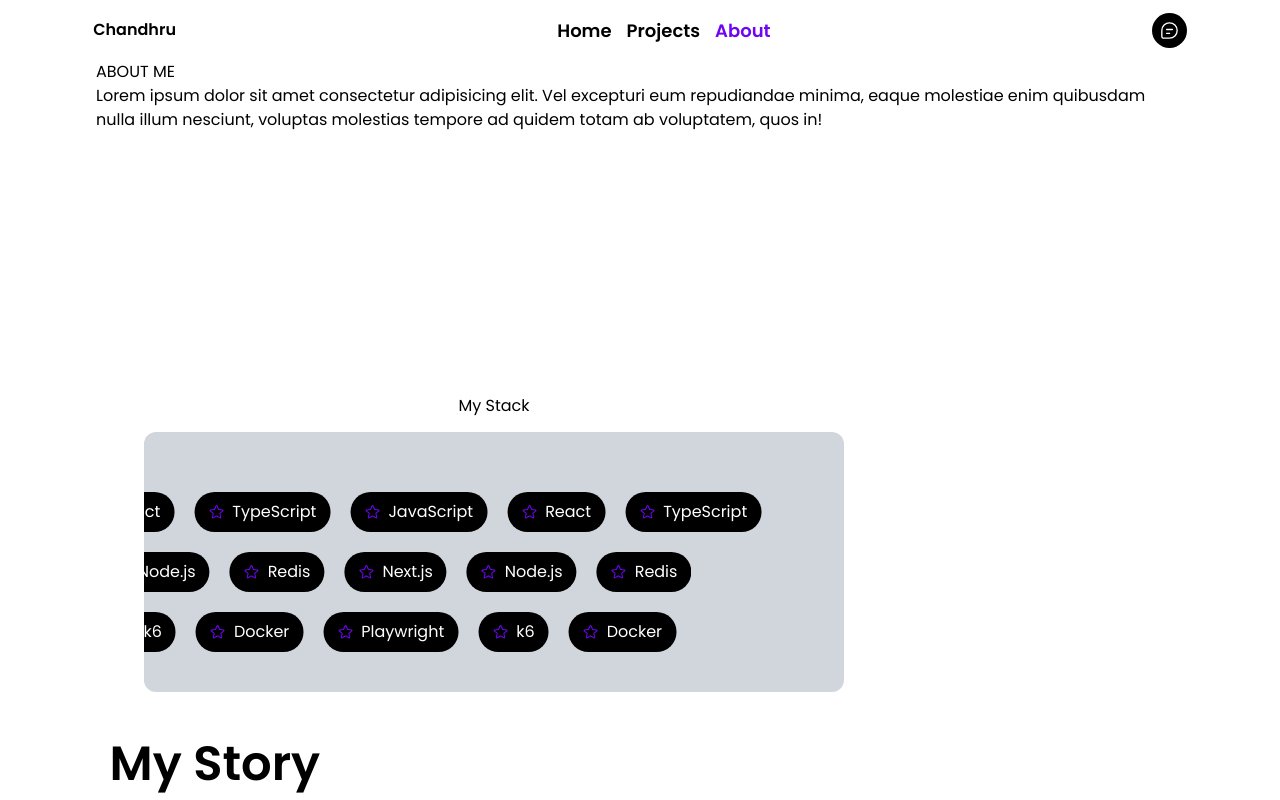
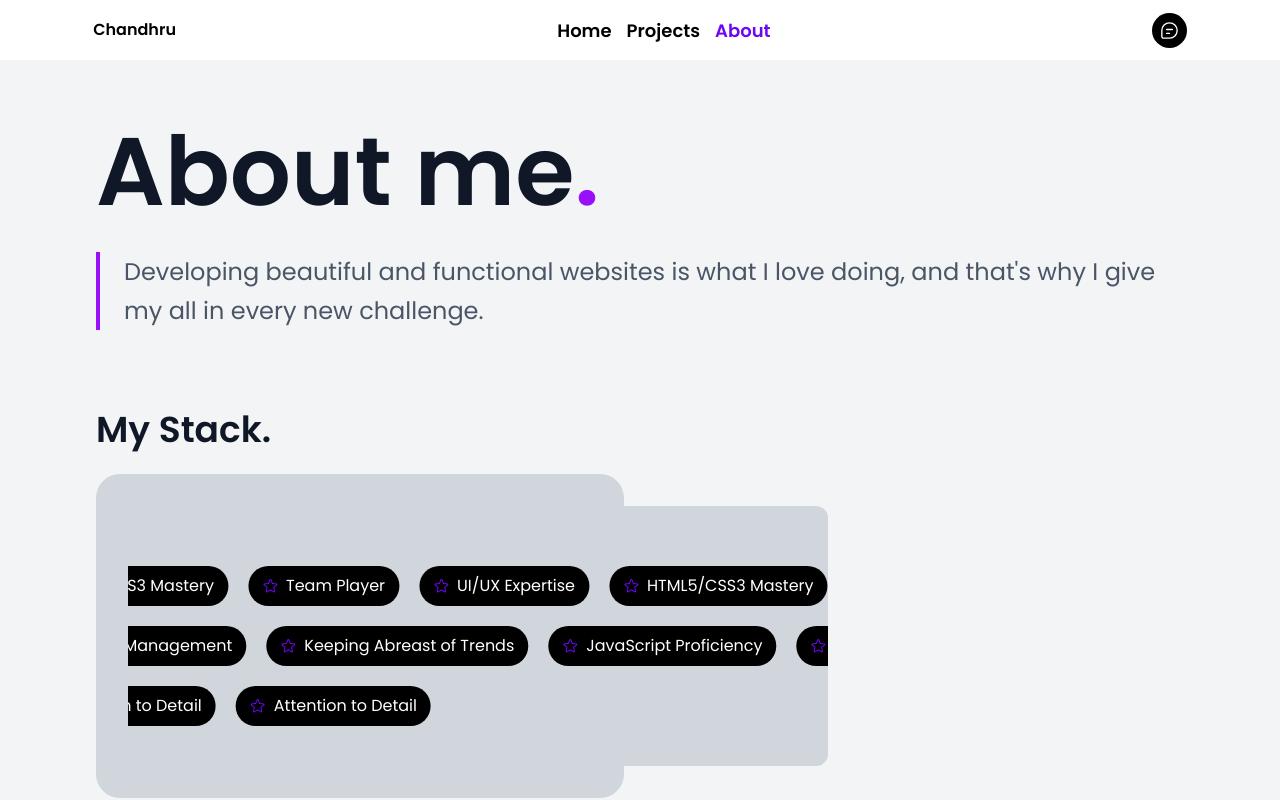
Before and after one commit to chandhru2008/Portfolio, a React (Vite) app: page /about in a window 1280 px wide. Shown: the top 800 px of the page. Built offline with nearby package versions, Linux system fonts and the light colour scheme.

Commit message:
style : added styles in about me section

```diff
--- a/src/Components/Sections/AboutMe.jsx
+++ b/src/Components/Sections/AboutMe.jsx
@@ -7,28 +7,40 @@ function AboutMe() {
     return (
         <>
             <Header />
-            <div className="w-screen h-[100vh] md:h-[90vh] lg:h-[80vh]">
-                <div className="h-80 w-full flex flex-col justify-center items-center">
-                    <div className="w-[85%] h-full">
-                        <h1>ABOUT ME</h1>
-                        <h3>Lorem ipsum dolor sit amet consectetur adipisicing elit. Vel excepturi eum repudiandae minima, eaque molestiae enim quibusdam nulla illum nesciunt, voluptas molestias tempore ad quidem totam ab voluptatem, quos in!</h3>
+            <div className="w-screen min-h-screen bg-gray-100 px-6 md:px-12 lg:px-24 py-16">
+                {/* Hero Section */}
+                <div className="max-w-7xl mx-auto mb-20">
+                    <h1 className="text-6xl md:text-7xl lg:text-8xl font-bold text-gray-900 mb-8">
+                        About me<span className="text-purple-600">.</span>
+                    </h1>
+                    <div className="border-l-4 border-purple-600 pl-6">
+                        <p className="text-xl md:text-2xl text-gray-600 leading-relaxed">
+                            Developing beautiful and functional websites is what I love doing, and that's why I give my all in every new challenge.
+                        </p>
                     </div>
                 </div>
-                <div className="w-[75%] h- flex flex-col gap-3.5 justify-center items-center m-3.5">
-                    <h2>My Stack</h2>
-                    <MyStacks
-                        stacks={[
-                            "JavaScript",
-                            "React",
-                            "TypeScript",
-                            "Next.js",
-                            "Node.js",
-                            "Redis",
-                            "Playwright",
-                            "k6",
-                            "Docker",
-                        ]}
-                    />
+
+                {/* Two Column Section */}
+                <div className="max-w-7xl mx-auto grid grid-cols-1 lg:grid-cols-2 gap-8 mb-20">
+                    {/* My Stack */}
+                    <div>
+                        <h2 className="text-3xl md:text-4xl font-bold text-gray-900 mb-6">
+                            My Stack.
+                        </h2>
+                        <div className="bg-gray-300 rounded-3xl p-8 min-h-[300px]">
+                            <MyStacks
+                                stacks={[
+                                    "UI/UX Expertise",
+                                    "HTML5/CSS3 Mastery",
+                                    "Team Player",
+                                    "JavaScript Proficiency",
+                                    "Database Management",
+                                    "Keeping Abreast of Trends",
+                                    "Attention to Detail"
+                                ]}
+                            />
+                        </div>
+                    </div>
                 </div>
             </div>
             <MyStory />
```
